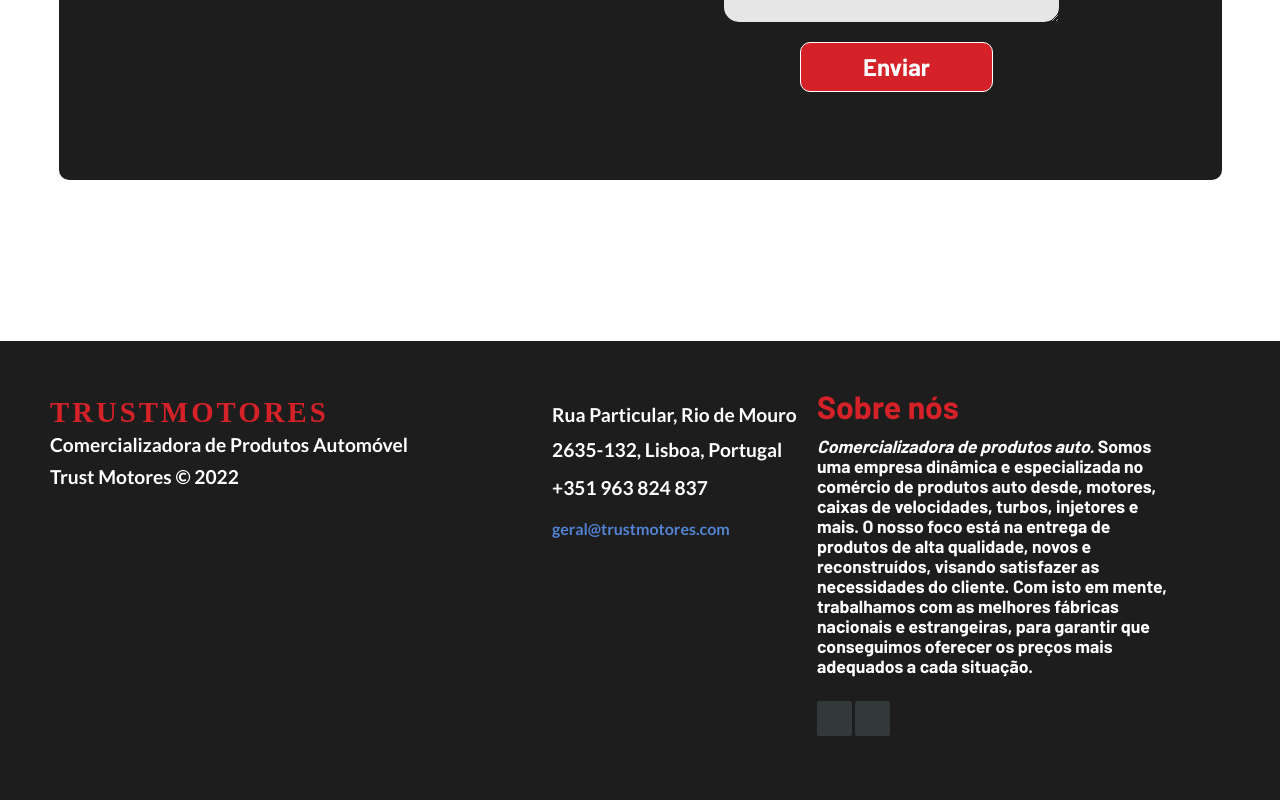
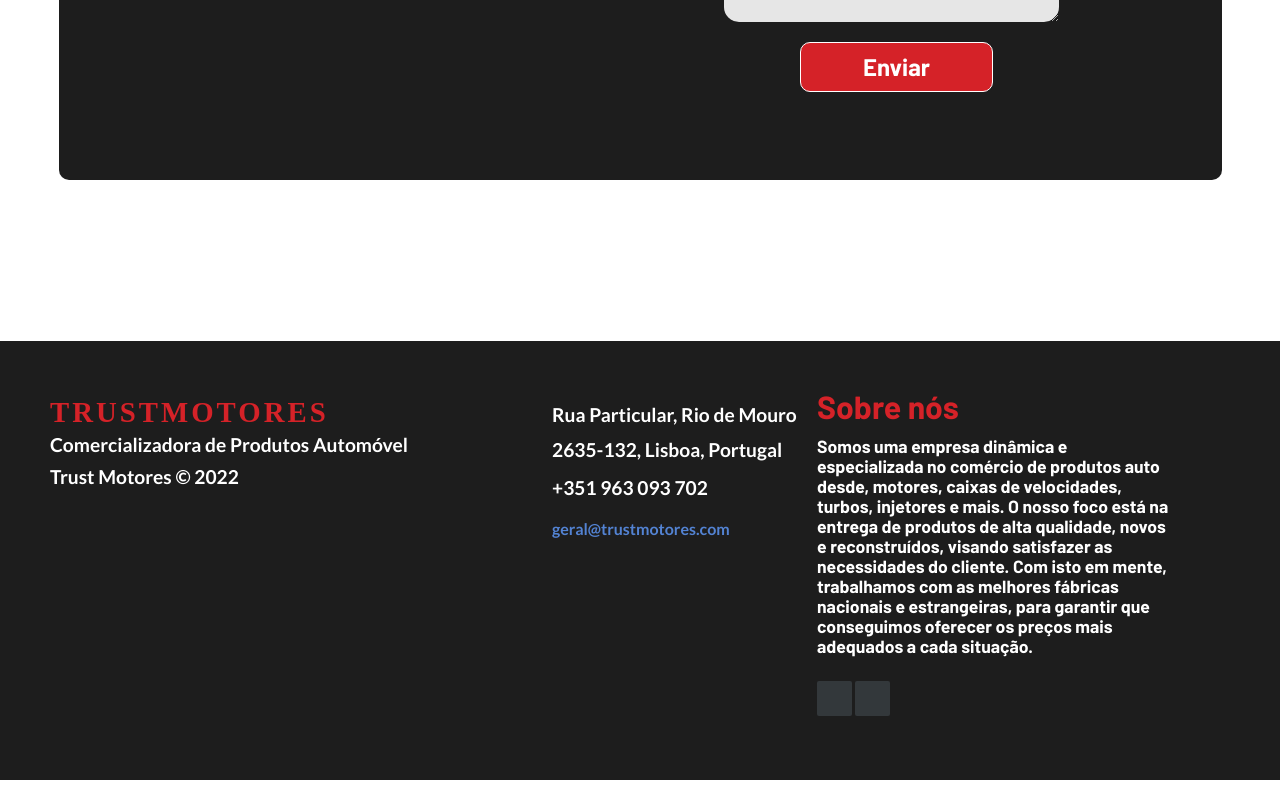
Before and after one commit to tomascdmota/Trust-Motores, a React (Create React App) app in the folder client/src/: page / in a window 1280 px wide. Shown: the part 2267-3067 px from the top of the page. Built offline with nearby package versions, Linux system fonts and the light colour scheme; a small style sheet from the web is missing; the HTML template or start-up script is replaced by a standard one; a web font is replaced by a local one.

Commit message:
changed some dependencies

```diff
--- a/client/src/components/Footer/footer.js
+++ b/client/src/components/Footer/footer.js
@@ -25,7 +25,7 @@
 
  <div>
  <i className="fa fa-phone"></i>
- <p>+351 963 824 837</p>
+ <p>+351 963 093 702</p>
  </div>
 
  <div>
@@ -39,7 +39,7 @@
 
  <p className="footer-company-about">
  <span>Sobre nós</span>
- <i>Comercializadora de produtos auto. </i> Somos uma empresa dinâmica e especializada no comércio de produtos auto desde, motores, caixas de velocidades, turbos, injetores e mais. O nosso foco está na entrega de produtos de alta qualidade, novos e reconstruídos, visando satisfazer as necessidades do cliente. Com isto em mente, trabalhamos com as melhores fábricas nacionais e estrangeiras, para garantir que conseguimos oferecer os preços mais adequados a cada situação.
+Somos uma empresa dinâmica e especializada no comércio de produtos auto desde, motores, caixas de velocidades, turbos, injetores e mais. O nosso foco está na entrega de produtos de alta qualidade, novos e reconstruídos, visando satisfazer as necessidades do cliente. Com isto em mente, trabalhamos com as melhores fábricas nacionais e estrangeiras, para garantir que conseguimos oferecer os preços mais adequados a cada situação.
  </p>
 
  <div className="footer-icons">
--- a/client/src/components/home.js
+++ b/client/src/components/home.js
@@ -5,6 +5,16 @@
 import "../css/style.css"
 
 const Home = () => {
+
+    const [showModal, setShowModal] = useState(false);
+
+    const closeModal = () => {
+        setShowModal(false);
+    };
+
+    const modal = () => {
+        setShowModal(true);
+    }
 
     return(
     <section className="split">
@@ -21,11 +31,12 @@
                             </p>
                         </div>
 
-                        <button className='get-in-touch-button'>Saber mais</button>
+                        <button className='get-in-touch-button' onClick={modal}>Saber mais</button>
                         </div>
                     </div>
                     <div className='right '><img src="https://res.cloudinary.com/dnho57ne8/image/upload/v1667854926/My_project_1_nudtri.png"/></div>
 			<GetQuote/>
+            {showModal ? <Modal show={showModal} handleClose={closeModal}/> :null}
 
         </div>
 
```
